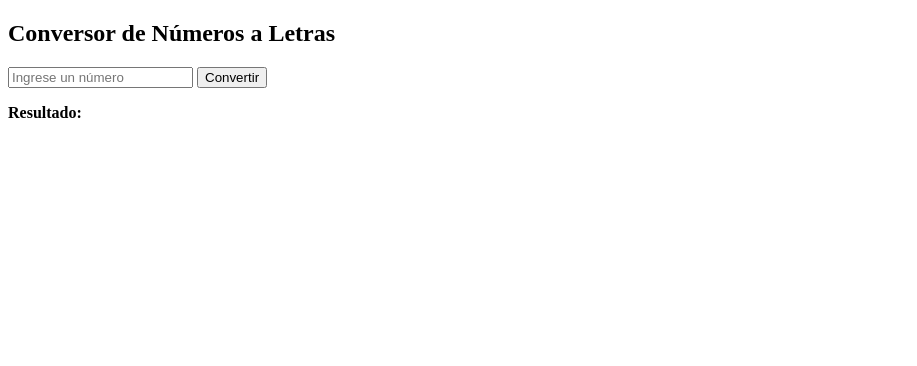
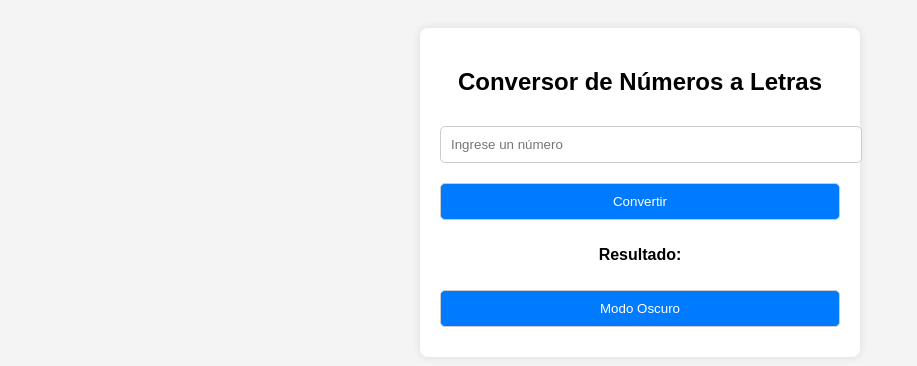
Before and after one commit to jaiderdej3/num2letWeb, a plain HTML site: page index.html in a window 1280 px wide. Shown: the whole page, without its empty margins (0-917 px from the left). Drawn offline with Linux system fonts and the light colour scheme.

Commit message:
Cambios en el diseño

```diff
--- a/index.html
+++ b/index.html
@@ -4,35 +4,88 @@
     <meta charset="UTF-8">
     <meta name="viewport" content="width=device-width, initial-scale=1.0">
     <title>Conversor de Números a Letras</title>
+    <style>
+        body {
+            font-family: Arial, sans-serif;
+            background-color: #f4f4f4;
+            text-align: center;
+            padding: 20px;
+        }
+        .container {
+            background: white;
+            padding: 20px;
+            border-radius: 8px;
+            box-shadow: 0px 0px 10px rgba(0, 0, 0, 0.1);
+            max-width: 400px;
+            margin: auto;
+        }
+        input, button {
+            width: 100%;
+            padding: 10px;
+            margin: 10px 0;
+            border-radius: 5px;
+            border: 1px solid #ccc;
+        }
+        button {
+            background-color: #007bff;
+            color: white;
+            cursor: pointer;
+        }
+        button:hover {
+            background-color: #0056b3;
+        }
+        .resultado {
+            font-weight: bold;
+            min-height: 20px;
+            transition: opacity 0.5s;
+            opacity: 0;
+        }
+        .visible {
+            opacity: 1;
+        }
+        .modo-oscuro {
+            background-color: #222;
+            color: white;
+        }
+    </style>
 </head>
 <body>
-    <h2>Conversor de Números a Letras</h2>
-    <input type="number" id="numero" placeholder="Ingrese un número">
-    <button onclick="convertir()">Convertir</button>
-    <p><strong>Resultado:</strong> <span id="resultado"></span></p>
+    <div class="container">
+        <h2>Conversor de Números a Letras</h2>
+        <input type="number" id="numero" placeholder="Ingrese un número" aria-label="Campo para ingresar un número">
+        <button onclick="convertir()">Convertir</button>
+        <p><strong>Resultado:</strong> <span id="resultado" class="resultado"></span></p>
+        <button onclick="toggleModoOscuro()">Modo Oscuro</button>
+    </div>
 
     <script>
         function convertir() {
             let numero = document.getElementById("numero").value;
+            let resultado = document.getElementById("resultado");
 
-            if (numero === "") {
-                alert("Por favor, ingrese un número.");
+            if (numero === "" || isNaN(numero) || numero < 0) {
+                alert("Por favor, ingrese un número válido.");
                 return;
             }
 
             fetch(`https://num2let.onrender.com/convert?number=${numero}`)
-                .then(response => response.json())  // Convertir respuesta a JSON
+                .then(response => response.json())
                 .then(data => {
                     if (data.texto) {
-                        document.getElementById("resultado").textContent = data.texto;
+                        resultado.textContent = data.texto;
+                        resultado.classList.add("visible");
                     } else {
-                        document.getElementById("resultado").textContent = "Error en la conversión.";
+                        resultado.textContent = "Error en la conversión.";
                     }
                 })
                 .catch(error => {
                     console.error("Error en la solicitud:", error);
-                    document.getElementById("resultado").textContent = "Error al conectar con la API.";
+                    resultado.textContent = "Error al conectar con la API.";
                 });
+        }
+
+        function toggleModoOscuro() {
+            document.body.classList.toggle("modo-oscuro");
         }
     </script>
 </body>
```
